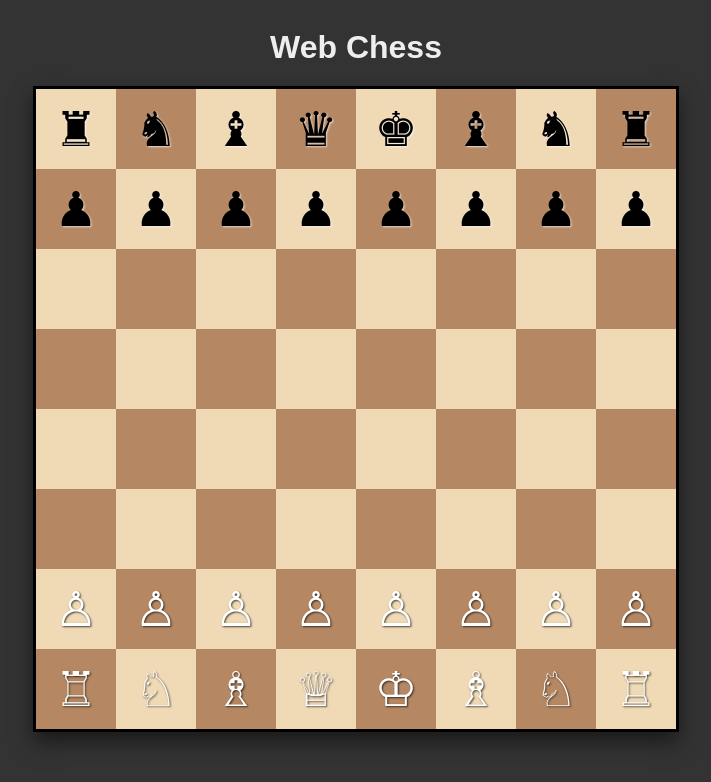
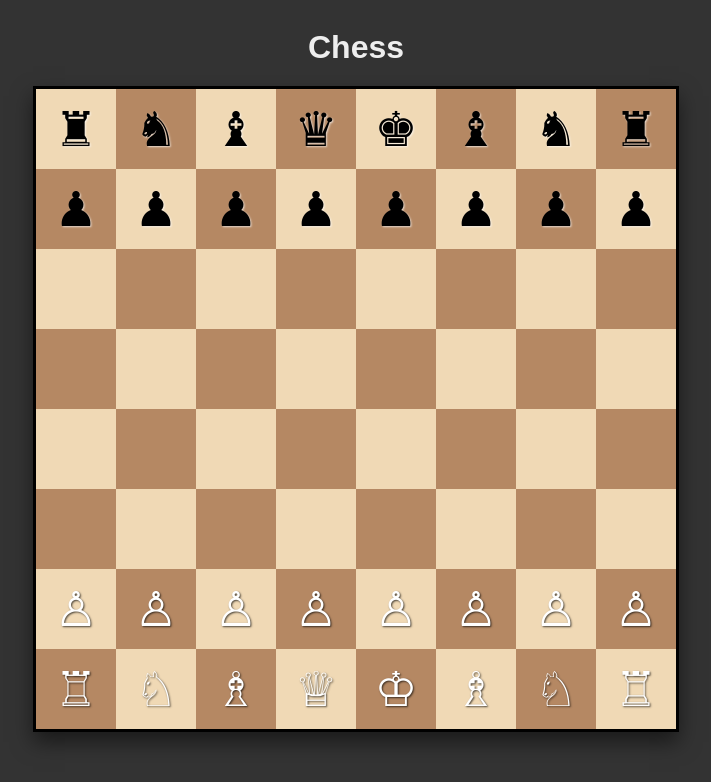
Before and after one commit to subhamoydatta703/chess_game, a plain HTML site: page index.html in a window 1280 px wide. Shown: the whole page, without its empty margins (284-995 px from the left). Drawn offline with Linux system fonts and the light colour scheme.

Commit message:
Updaate the html

```diff
--- a/index.html
+++ b/index.html
@@ -8,10 +8,10 @@
 </head>
 <body>
 
-    <h1>Web Chess</h1>
+    <h1>Chess</h1>
 
     <div id="chessboard">
-        <!-- Squares will be generated here by JavaScript -->
+
     </div>
 
     <script src="script.js"></script>
```
